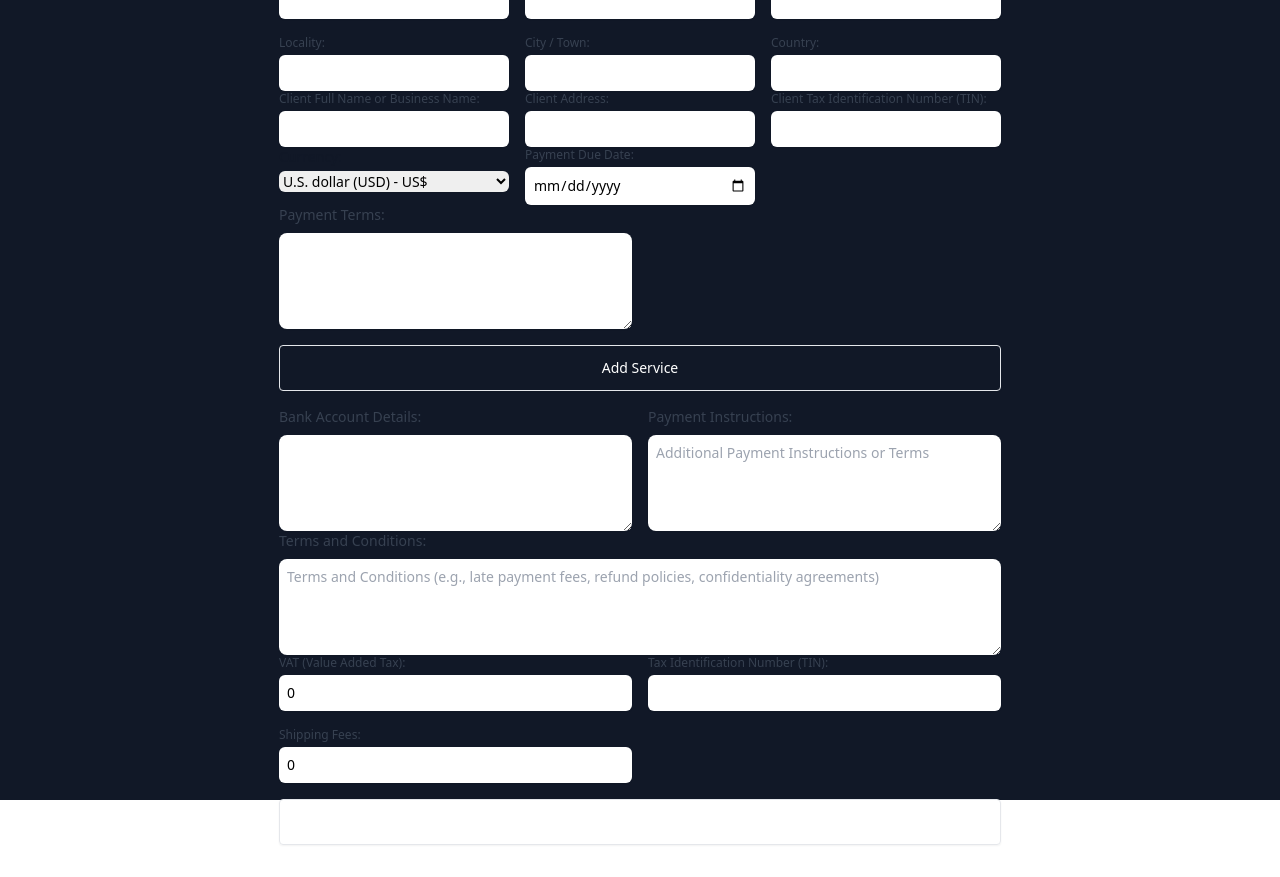
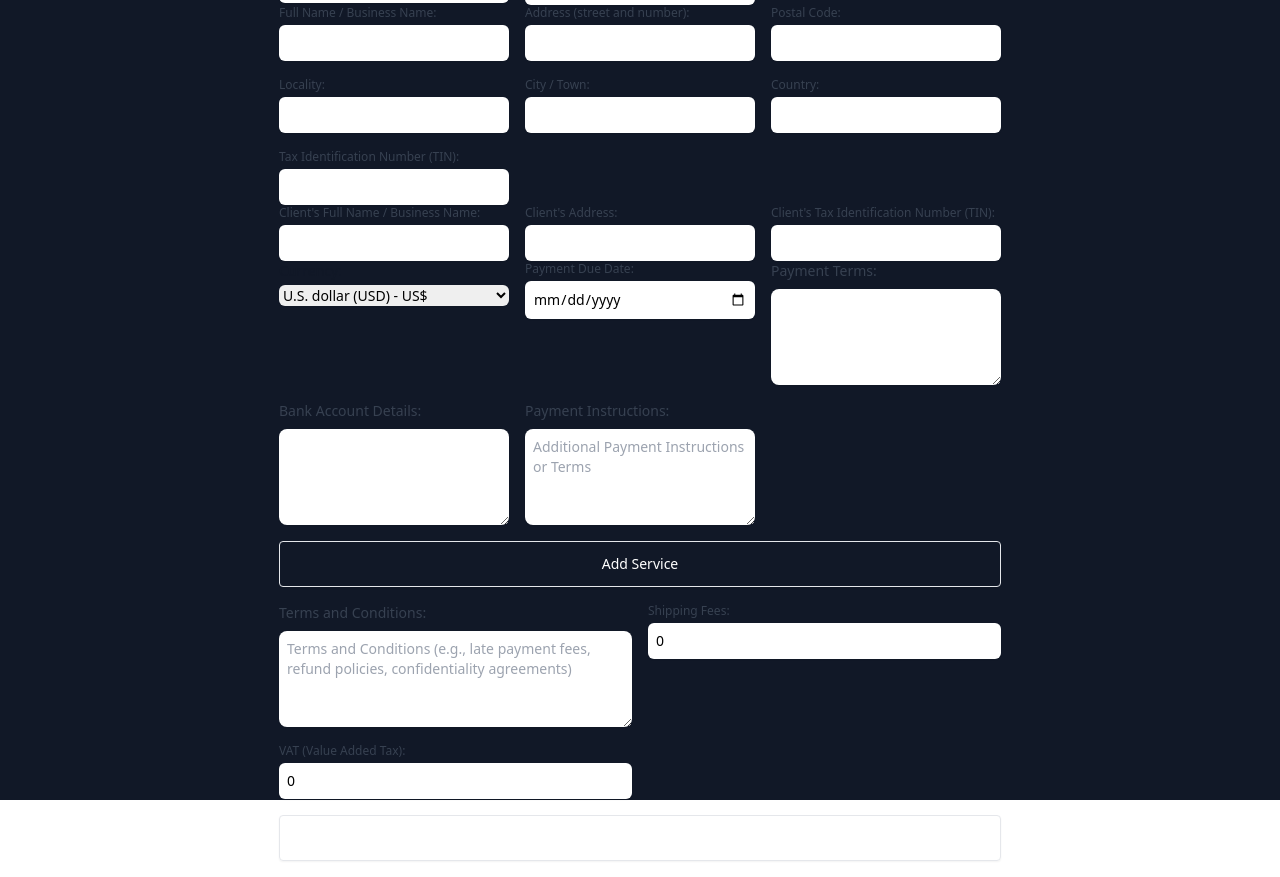
Before and after one commit to jotaseg/billmate, a React (Vite) app: page / in a window 1280 px wide. Built offline with nearby package versions, Linux system fonts and the light colour scheme.

Commit message:
reordering the fields

```diff
--- a/src/components/App.tsx
+++ b/src/components/App.tsx
@@ -8,6 +8,8 @@ import { Button } from "./Button";
 
 export const App = () => {
   const [formData, setFormData] = useState<FormData>({
+    invoiceNumber: "", // Add Invoice Number property
+    invoiceDate: "", // Add Invoice Date property
     fullName: "",
     streetAndNumber: "",
     postalCode: "",
@@ -62,7 +64,11 @@ export const App = () => {
           }
         }
       } else {
-        setFormData({ ...formData, [name]: value });
+        if (name === "invoiceNumber" || name === "invoiceDate") {
+          setFormData({ ...formData, [name]: value });
+        } else {
+          setFormData({ ...formData, [name]: value });
+        }
       }
     }
   };
@@ -258,6 +264,8 @@ export const App = () => {
     setPdfEmbed(true);
 
     setFormData({
+      invoiceNumber: "", // Add Invoice Number property
+      invoiceDate: "", // Add Invoice Date property
       fullName: "",
       streetAndNumber: "",
       postalCode: "",
@@ -306,6 +314,25 @@ export const App = () => {
     <main className="h-screen grid place-content-center bg-gray-900">
       <h1>Invoice Generator</h1>
       <form onSubmit={handleSubmit}>
+        <section className="grid grid-cols-3 gap-4">
+          <FormField
+            label="Invoice Number"
+            name="invoiceNumber"
+            type="text"
+            value={formData.invoiceNumber}
+            onChange={handleInputChange}
+            required
+          />
+
+          <FormField
+            label="Invoice Date"
+            name="invoiceDate"
+            type="date"
+            value={formData.invoiceDate}
+            onChange={handleInputChange}
+            required
+          />
+        </section>
         {/* User */}
         <section className="grid grid-cols-3 gap-4">
           <FormField
@@ -355,12 +382,19 @@ export const App = () => {
             onChange={handleInputChange}
             required
           />
+          <FormField
+            label="Tax Identification Number (TIN)"
+            name="tin"
+            type="text"
+            value={formData.tin}
+            onChange={handleInputChange}
+          />
         </section>
         {/* User */}
         {/* Client */}
         <section className="grid grid-cols-3 gap-4">
           <FormField
-            label="Client Full Name or Business Name"
+            label="Client's Full Name / Business Name"
             name="clientFullName"
             type="text"
             value={formData.clientFullName}
@@ -368,7 +402,7 @@ export const App = () => {
             required
           />
           <FormField
-            label="Client Address"
+            label="Client's Address"
             name="clientAddress"
             type="text"
             value={formData.clientAddress}
@@ -376,7 +410,7 @@ export const App = () => {
             required
           />
           <FormField
-            label="Client Tax Identification Number (TIN)"
+            label="Client's Tax Identification Number (TIN)"
             name="clientTin"
             type="text"
             value={formData.clientTin}
@@ -404,10 +438,6 @@ export const App = () => {
             onChange={handleInputChange}
             required
           />
-        </section>
-        {/* Payment 1 */}
-        {/* Payment 2 */}
-        <section className="grid grid-cols-2 gap-4">
           <FormTextarea
             label="Payment Terms"
             name="paymentTerms"
@@ -415,6 +445,26 @@ export const App = () => {
             onChange={handleInputChange}
             rows={4}
           />
+          <FormTextarea
+            label="Bank Account Details"
+            name="bankAccountDetails"
+            value={formData.bankAccountDetails}
+            onChange={handleInputChange}
+            rows={4}
+          />
+          <FormTextarea
+            label="Payment Instructions"
+            name="paymentInstructions"
+            value={formData.paymentInstructions}
+            onChange={handleInputChange}
+            rows={4}
+            placeholder="Additional Payment Instructions or Terms"
+          />
+        </section>
+        {/* Payment 1 */}
+        <section className="grid grid-cols-3 gap-4"></section>
+        {/* Payment 2 */}
+        <section className="grid grid-cols-2 gap-4">
           {formData.services.map((service, index) => (
             <div key={index}>
               <FormField
@@ -453,25 +503,10 @@ export const App = () => {
         <Button type="button" onClick={addService} label="Add Service" />
         {/* Payment 2 */}
         {/* Payment 3 */}
+        <section className="grid grid-cols-2 gap-4"></section>
+        {/* Payment 3 */}
+        <section className="grid gap-4"></section>
         <section className="grid grid-cols-2 gap-4">
-          <FormTextarea
-            label="Bank Account Details"
-            name="bankAccountDetails"
-            value={formData.bankAccountDetails}
-            onChange={handleInputChange}
-            rows={4}
-          />
-          <FormTextarea
-            label="Payment Instructions"
-            name="paymentInstructions"
-            value={formData.paymentInstructions}
-            onChange={handleInputChange}
-            rows={4}
-            placeholder="Additional Payment Instructions or Terms"
-          />
-        </section>
-        {/* Payment 3 */}
-        <section className="grid gap-4">
           <FormTextarea
             label="Terms and Conditions"
             name="termsAndConditions"
@@ -480,27 +515,18 @@ export const App = () => {
             rows={4}
             placeholder="Terms and Conditions (e.g., late payment fees, refund policies, confidentiality agreements)"
           />
-        </section>
-        <section className="grid grid-cols-2 gap-4">
+          <FormField
+            label="Shipping Fees"
+            name="shippingFees"
+            type="number"
+            value={formData.shippingFees}
+            onChange={handleInputChange}
+          />
           <FormField
             label="VAT (Value Added Tax)"
             name="vat"
             type="number"
             value={formData.vat}
-            onChange={handleInputChange}
-          />
-          <FormField
-            label="Tax Identification Number (TIN)"
-            name="tin"
-            type="text"
-            value={formData.tin}
-            onChange={handleInputChange}
-          />
-          <FormField
-            label="Shipping Fees"
-            name="shippingFees"
-            type="number"
-            value={formData.shippingFees}
             onChange={handleInputChange}
           />
         </section>
--- a/src/types/FormData.ts
+++ b/src/types/FormData.ts
@@ -1,4 +1,6 @@
 export type FormData = {
+  invoiceNumber: string;
+  invoiceDate: string;
   fullName: string;
   streetAndNumber: string;
   postalCode: string;
```
